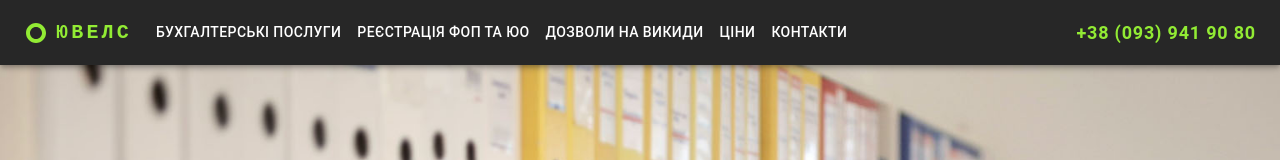
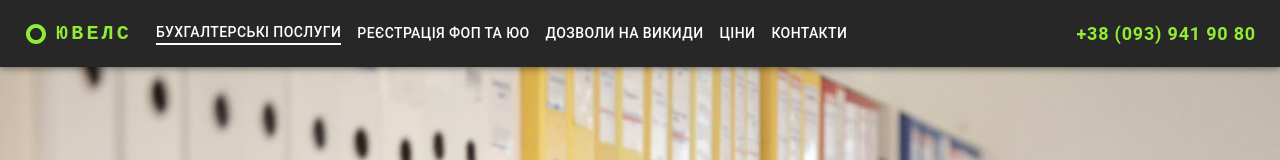
Before and after one commit to tykatyk/yuvels, a Next.js app: page /accounting in a window 1280 px wide. Shown: the top 160 px of the page. Built offline with nearby package versions, Linux system fonts and the light colour scheme.

Commit message:
Redraw app bar

```diff
--- a/components/AppBar.tsx
+++ b/components/AppBar.tsx
@@ -81,16 +81,20 @@ function ResponsiveAppBar() {
             >
               {pages.map((page) => (
                 <MenuItem key={page.description} onClick={handleCloseNavMenu}>
-                  <Typography textAlign="center" component="a" href={page.href}>
+                  <Link
+                    sx={{ color: "#fff", textDecoration: "none" }}
+                    href={page.href}
+                  >
                     {page.description}
-                  </Typography>
+                  </Link>
                 </MenuItem>
               ))}
             </Menu>
           </Box>
           <Box
             sx={{
-              display: { xs: "flex", md: "none", color: "#92eb34" },
+              color: "#92eb34",
+              display: { xs: "flex", md: "none" },
               mr: 1,
               flexGrow: 1,
             }}
@@ -127,12 +131,15 @@ function ResponsiveAppBar() {
                 <Link
                   css={css({
                     textTransform: "uppercase",
-                    color: "white",
+                    color: "#fff",
                     textDecoration: "none",
                     display: "block",
                     textAlign: "center",
                     [theme.breakpoints.down("lg")]: {
                       fontSize: "0.75rem",
+                    },
+                    "&.active": {
+                      borderBottom: "2px solid #fff",
                     },
                   })}
                   href={`${page.href}`}
```
